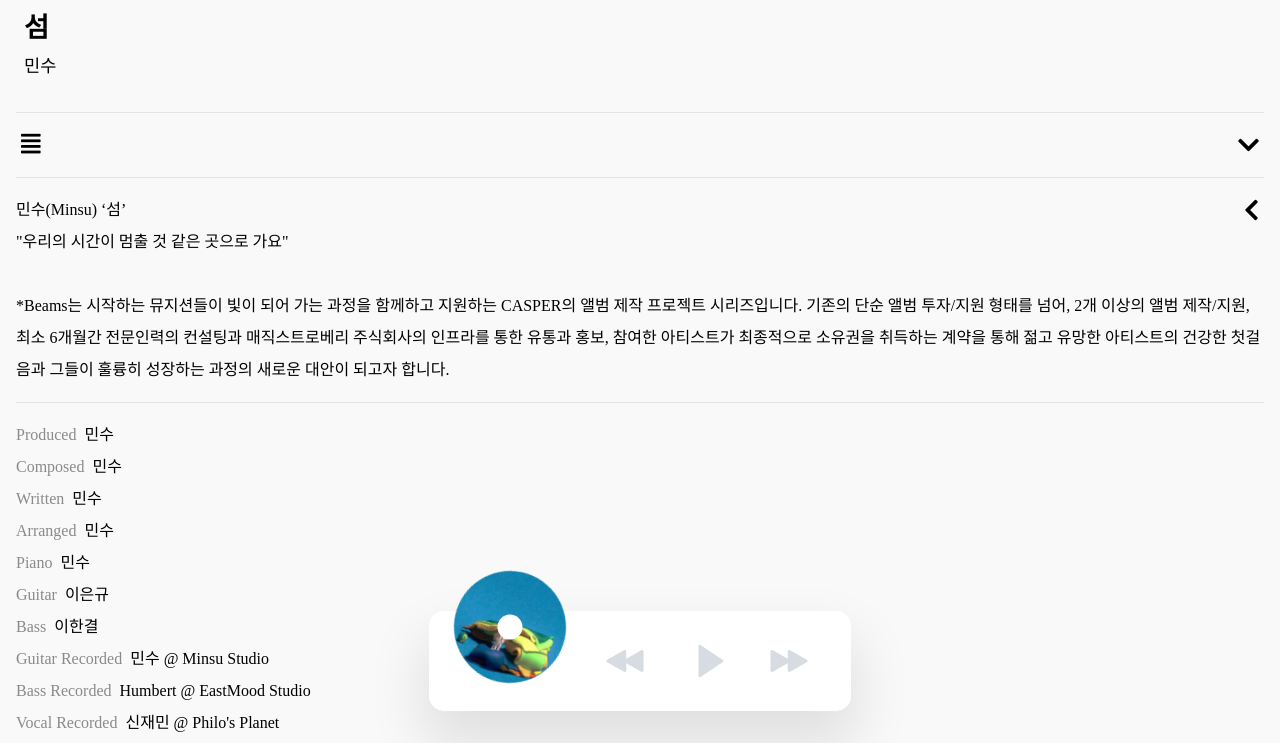
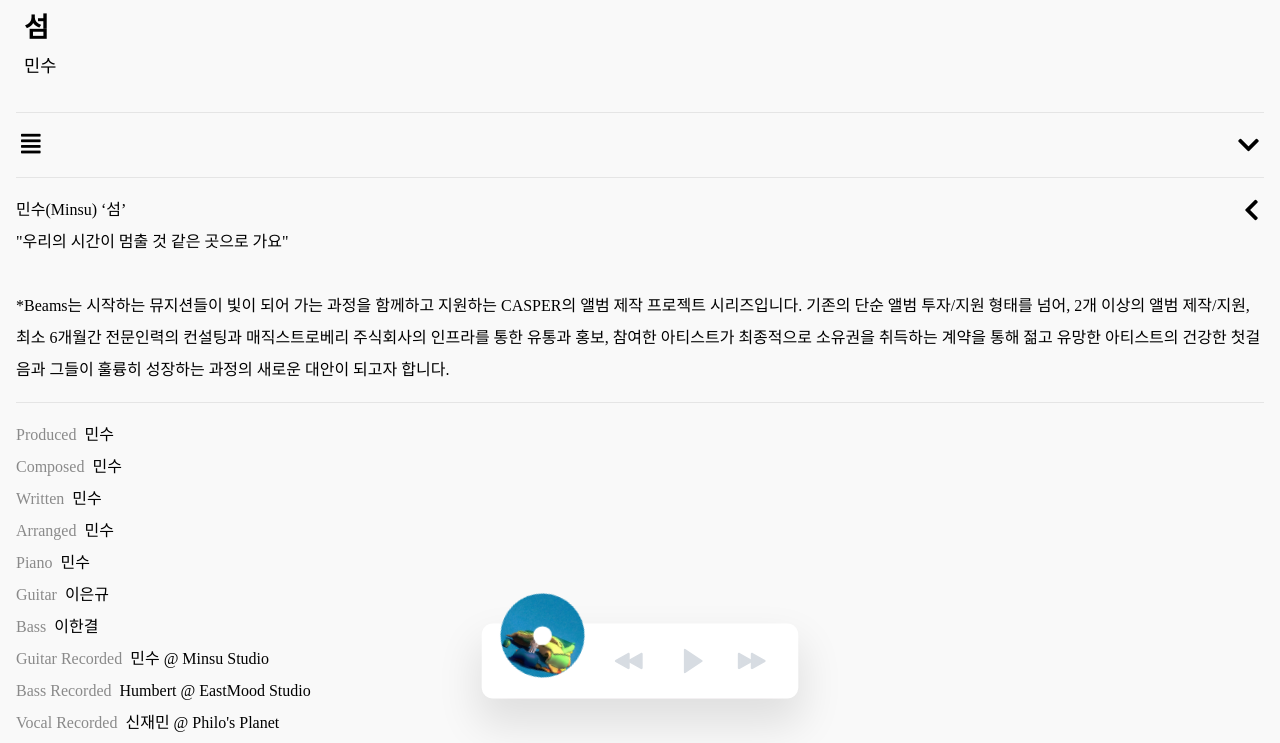
Before and after one commit to jaehoon0905/beh-clone, a plain HTML site: page static/files/210307-01/view.html in a window 1280 px wide. Shown: the part 55-798 px from the top of the page. Drawn offline with nearby package versions, Linux system fonts and the light colour scheme; a web font is replaced by a local one.

Commit message:
210307 view page (player.css)
Update player.css
- Change player's Size

```diff
--- a/static/files/210307-01/css/player.css
+++ b/static/files/210307-01/css/player.css
@@ -20,7 +20,7 @@ body {
   /* top: 50%; */
   bottom: -2%;
   left: 50%;
-  transform: translate(-50%, -50%);
+  transform: translate(-50%, -50%) scale(0.75);
 }
 .player.play .player__timeline {
   transform: translateY(-90%);
```
